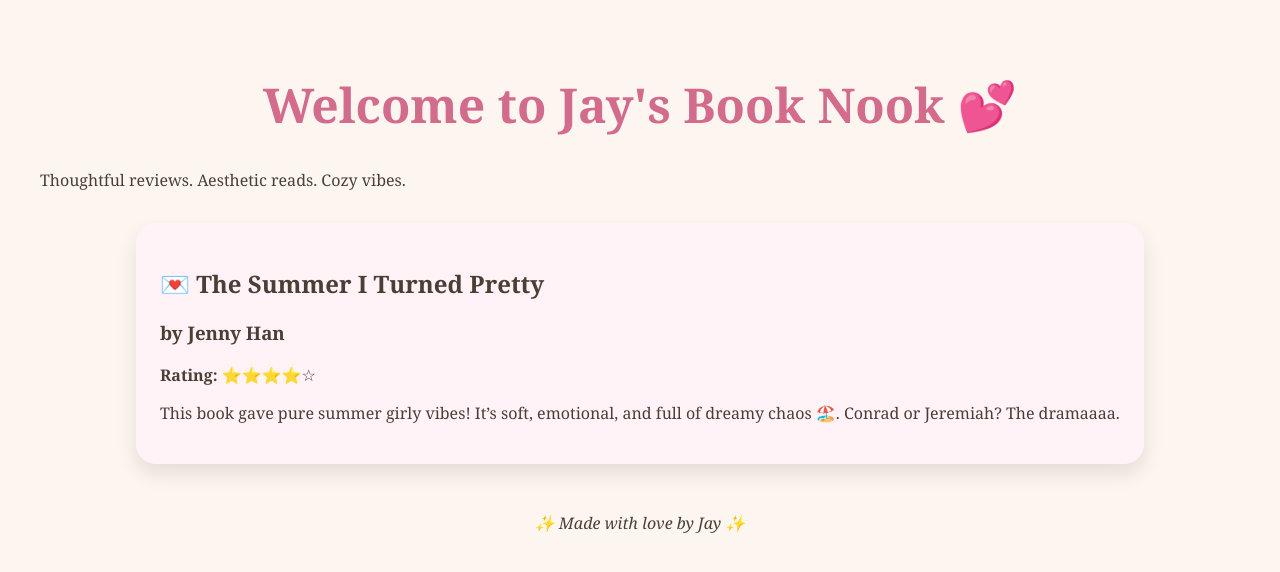
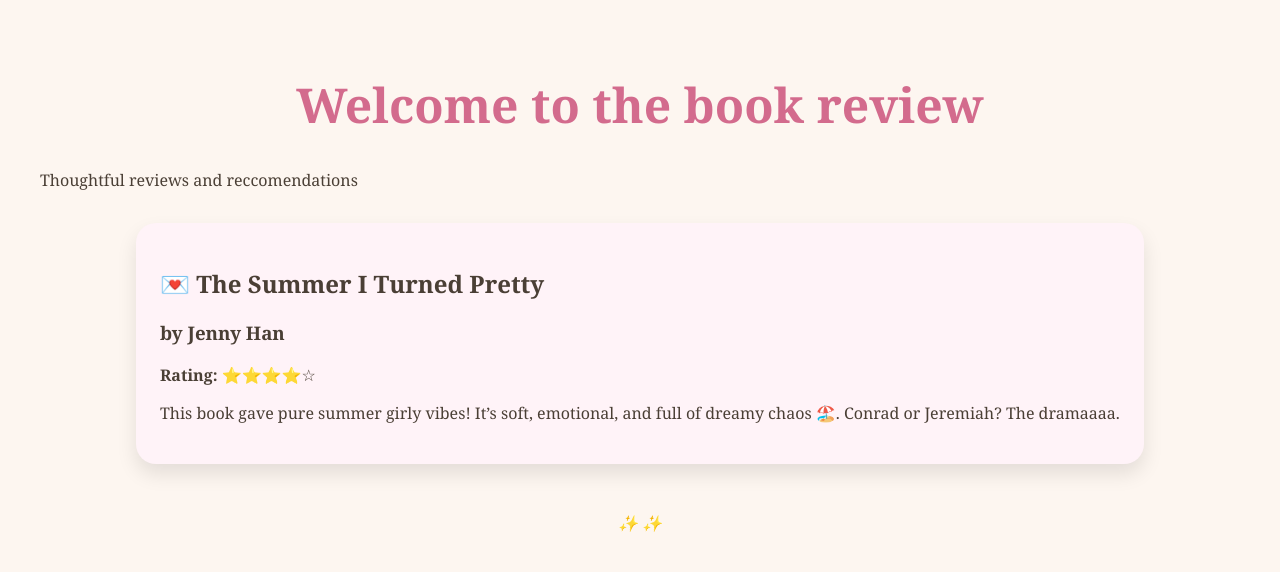
Before and after one commit to JayLLal/book.github.io, a plain HTML site: page index.html in a window 1280 px wide. Drawn offline with Linux system fonts and the light colour scheme.

Commit message:
Update index.html

```diff
--- a/index.html
+++ b/index.html
@@ -1,12 +1,12 @@
 <!DOCTYPE html>
 <html>
 <head>
-  <title>Jay's Book Nook 📚</title>
+  <title>Book Review </title>
   <link rel="stylesheet" href="style.css">
 </head>
 <body>
-  <h1>Welcome to Jay's Book Nook 💕</h1>
-  <p>Thoughtful reviews. Aesthetic reads. Cozy vibes.</p>
+  <h1>Welcome to the book review</h1>
+  <p>Thoughtful reviews and reccomendations</p>
 
   <div class="review">
     <h2>💌 The Summer I Turned Pretty</h2>
@@ -15,6 +15,6 @@
     <p>This book gave pure summer girly vibes! It’s soft, emotional, and full of dreamy chaos 🏖️. Conrad or Jeremiah? The dramaaaa.</p>
   </div>
 
-  <footer>✨ Made with love by Jay ✨</footer>
+  <footer>✨  ✨</footer>
 </body>
 </html>
```
